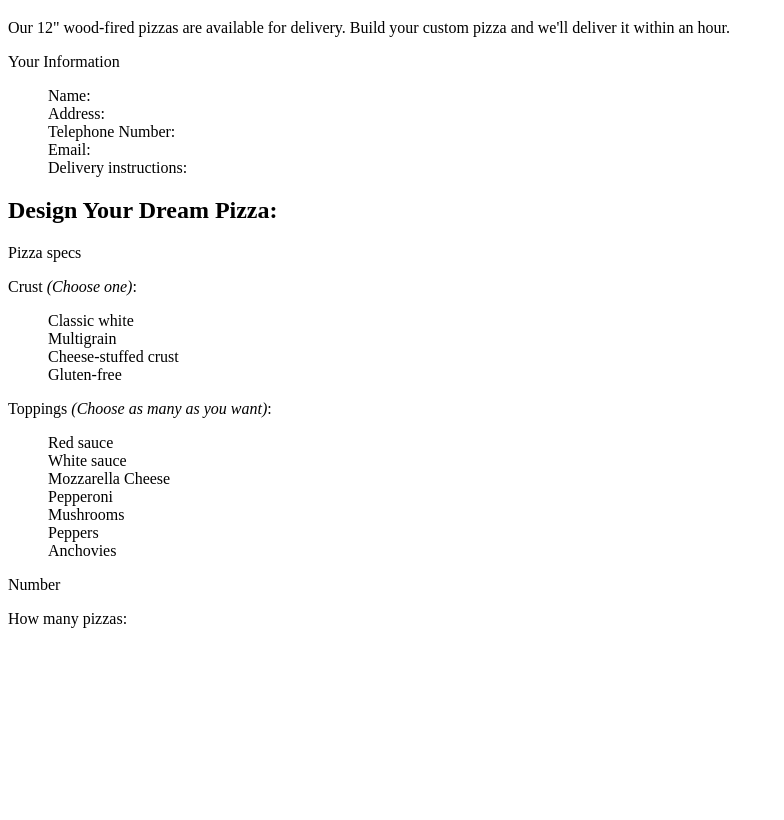
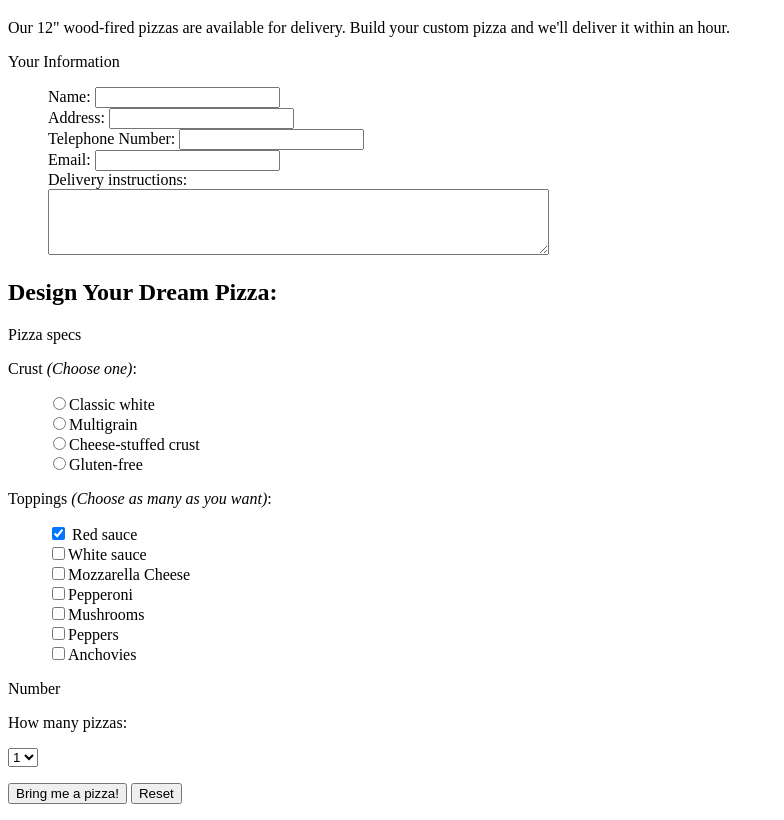
Before and after one commit to CatYuan/intro-to-web, a plain HTML site: page LWD5e_materials/ch09/pizza.html in a window 1280 px wide. Shown: the part 61-881 px from the top of the page, without its empty margins (0-784 px from the left). Before the commit the page ends 800 px from the top, so only its background shows below. Drawn offline with Linux system fonts and the light colour scheme.

Commit message:
notes on media, tables, and forms in HTML

```diff
--- a/LWD5e_materials/ch09/pizza.html
+++ b/LWD5e_materials/ch09/pizza.html
@@ -1,10 +1,12 @@
-<!DOCTYPE html >
+<!DOCTYPE html>
 <html>
+
 <head>
-  <meta charset="utf-8" >
+  <meta charset="utf-8">
   <title>Blackstone Bistro: Pizza-on-Demand</title>
   <style type="text/css">
-      ol, ul {
+    ol,
+    ul {
       list-style-type: none;
     }
   </style>
@@ -14,16 +16,21 @@
 
   <h1>Blackstone Bistro | Pizza-on-Demand</h1>
 
-<p>Our 12" wood-fired pizzas are available for delivery. Build your custom pizza and we'll deliver it within an hour.</p>
+  <p>Our 12" wood-fired pizzas are available for delivery. Build your custom pizza and we'll deliver it within an hour.
+  </p>
 
-
+  <form action="http://blackgoosebistro.com/pizza.php" method="POST">
     Your Information
     <ul>
-  <li>Name:</li>
-  <li>Address:</li>
-  <li>Telephone Number:</li>
-  <li>Email:</li>
-  <li>Delivery instructions:</li>
+      <li>Name: <input type="text" name="customername" /></li>
+      <li>Address: <input type="text" name="address" /></li>
+      <li>Telephone Number: <input type="tel" name="tel" /></li>
+      <li>Email: <input type="email" name="email" /></li>
+      <li>
+        Delivery instructions: <br />
+        <textarea name="instructions" rows="4" cols="60" maxlength="400" placeholder="No more than 400 characters long">
+        </textarea>
+      </li>
     </ul>
 
 
@@ -33,25 +40,35 @@ Your Information
 
         <p>Crust <em>(Choose one)</em>:</p>
         <ul>
-  <li>Classic white</li>
-  <li>Multigrain</li>
-  <li>Cheese-stuffed crust</li>
-  <li>Gluten-free</li>
+          <li><input type="radio" name="crust" value="white"/>Classic white</li>
+          <li><input type="radio" name="crust" value="multigrain" />Multigrain</li>
+          <li><input type="radio" name="crust" value="stuffed"/>Cheese-stuffed crust</li>
+          <li><input type="radio" name="crust" value="gluten-free"/>Gluten-free</li>
         </ul>
 
         <p>Toppings <em>(Choose as many as you want)</em>:</p>
         <ul>
-  <li>Red sauce</li>
-  <li>White sauce</li>
-  <li>Mozzarella Cheese</li>
-  <li>Pepperoni</li>
-  <li>Mushrooms</li>
-  <li>Peppers</li>
-  <li>Anchovies</li>
+          <li><input type="checkbox" name="toppings" value="sauce" checked/> Red sauce</li>
+          <li><input type="checkbox" name="toppings" value="white"/>White sauce</li>
+          <li><input type="checkbox" name="toppings" value="cheese"/>Mozzarella Cheese</li>
+          <li><input type="checkbox" name="toppings" value="pepperoni"/>Pepperoni</li>
+          <li><input type="checkbox" name="toppings" value="mushrooms"/>Mushrooms</li>
+          <li><input type="checkbox" name="toppings" value="peppers"/>Peppers</li>
+          <li><input type="checkbox" name="toppings" value="anchovies"/>Anchovies</li>
         </ul>
 
         <p>Number</p>
         <p>How many pizzas:<p>
+        <select name="pizzas" size="1">
+          <option>1</option>
+          <option>2</option>
+          <option>3</option>
+        </select>
+
+            <p><input type="submit" value="Bring me a pizza!" />
+              <input type="reset" /></p>
+  </form>
 
 </body>
+
 </html>
```
Also changed, not shown: LWD5e_materials/ch07/Exercise 07-03/responsivegallery/index.html (+21 -0 lines), LWD5e_materials/ch08/CH08_exercises_finished.html (+10 -2 lines), LWD5e_materials/ch08/Ex8_4.html (added, +56 -0 lines), 1 other file. Lines whose indentation alone changed are shown as unchanged.
